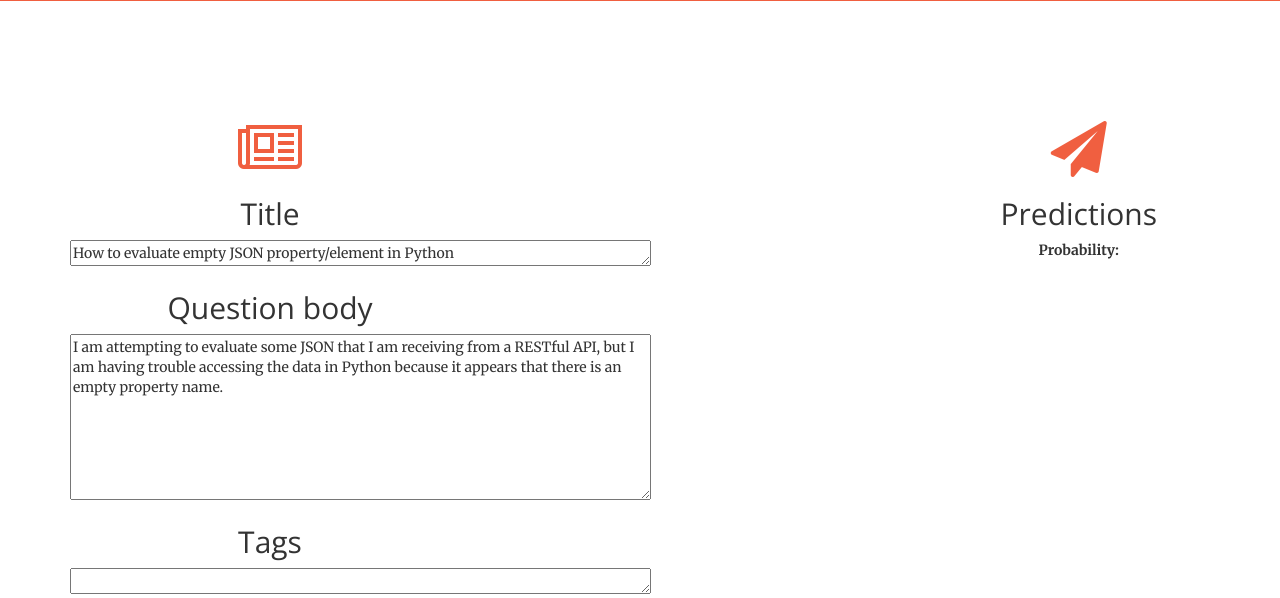
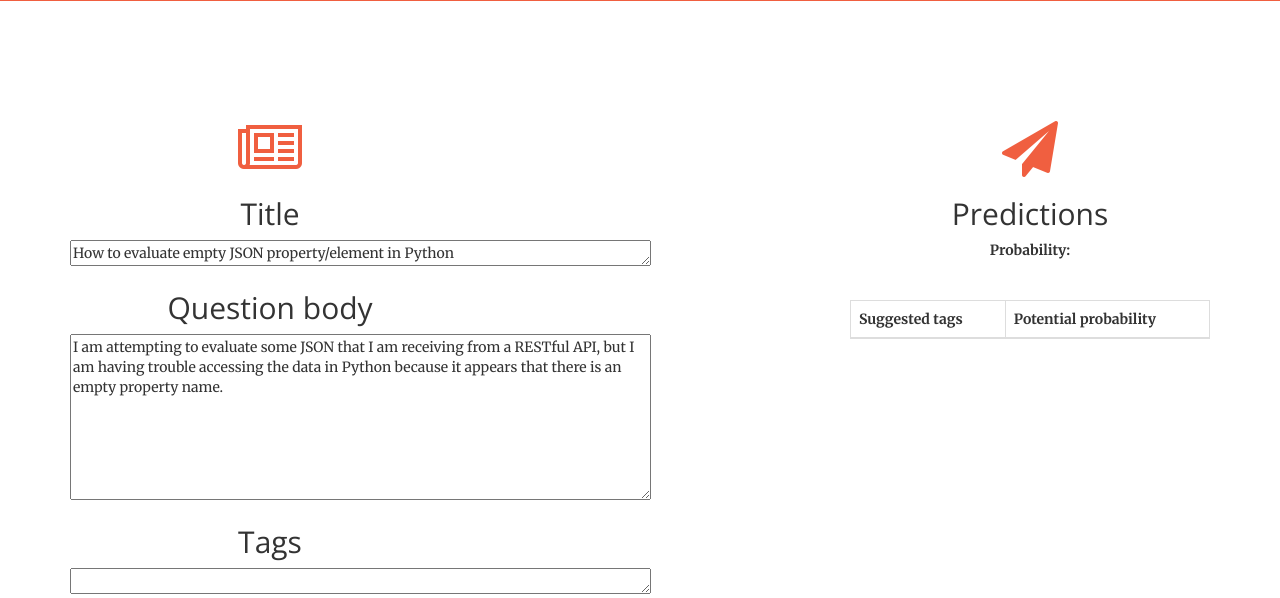
Before and after one commit to EricTing/ask-stackoverflow, a Flask app: page / in a window 1280 px wide. Shown: the part 1272-1870 px from the top of the page. Run offline with Flask 2, Linux system fonts and the light colour scheme; lists and menus that the app fills with data are empty; parts of the project's set-up code (start-up, migrations or seed data) failed here and were passed over; some libraries are stand-ins or nearby versions.

Commit message:
use table to render the suggested tags
	modified:   app/templates/index.html

```diff
--- a/app/templates/index.html
+++ b/app/templates/index.html
@@ -166,7 +166,7 @@
                      <p class="text-muted">Our templates are updated regularly so they don't break.</p>
                      </div>
                      </div> -->
-                <div class="col-lg-9 col-md-9 text-center">
+                <div class="col-lg-8 col-md-8 text-center">
                     <div class="service-box" style="float: left">
                         <i class="fa fa-4x fa-newspaper-o text-primary sr-icons"></i>
                         <h2>Title</h2>
@@ -183,7 +183,7 @@
                     </div>
                 </div>
 
-                <div class="col-lg-3 col-md-3 text-center">
+                <div class="col-lg-4 col-md-4 text-center">
                     <div class="service-box">
                         <i class="fa fa-4x fa-paper-plane text-primary sr-icons"></i>
                         <h2>Predictions</h2>
@@ -192,6 +192,15 @@
                         </div>
                         <div class="form-group">
                             <label for="tags" id='reco_tag'></label>
+
+                            <table class="table table-bordered">
+                                <thead>
+                                    <th>Suggested tags</th>
+                                    <th>Potential probability</th>
+                                </thead>
+                                <tbody id="pred_table">
+                                </tbody>
+                            </table>
                         </div>
                     </div>
                 </div>
@@ -358,16 +367,15 @@
              success: function(data) {
                  var to_render = "Current probability of getting an answer within 24 hours: " + data['proba'].toFixed(3) + "<br/><br/>"
                  if (data.suggestions != null) {
-                    to_render += "Suggested tags:" + "<br/>"
+                    to_render += "Suggested tags:";
+                    $("#pred_table").empty();
                     for (var o in data.suggestions) {
-                        to_render += o;
-                        to_render += ": "
-                        to_render += data.suggestions[o].toFixed(3);
-                        to_render += "<br/>";
+                        $("#pred_table").append("<tr><td>" + o + "</td>" + "<td>" + data.suggestions[o].toFixed(3) + "</td>" + "</tr>");
                     }
                  }
                  else {
-                     to_render += "No more suggestions" + "<br/>"
+                     to_render += "No more suggestions" + "<br/>";
+                     $("#pred_table").empty();
                  }
                  $("#proba").html(to_render);
              }
```
